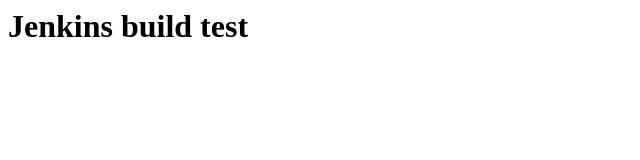
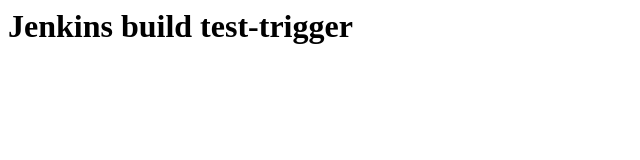
Before and after one commit to Somnath-Ramraj/jenkinsrepo, a plain HTML site: page index.html in a window 1280 px wide. Shown: the whole page, without its empty margins (0-640 px from the left). Drawn offline with Linux system fonts and the light colour scheme.

Commit message:
jenkins build test

```diff
--- a/index.html
+++ b/index.html
@@ -1 +1 @@
-<h1> Jenkins build test</h1>
+<h1> Jenkins build test-trigger</h1>
```
